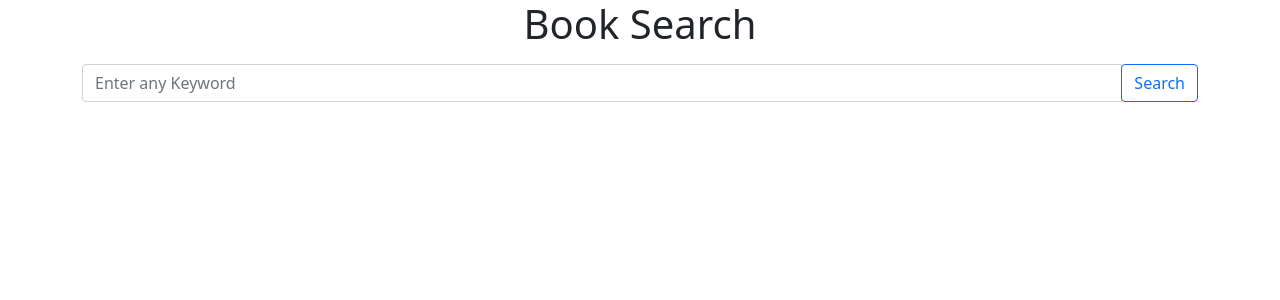
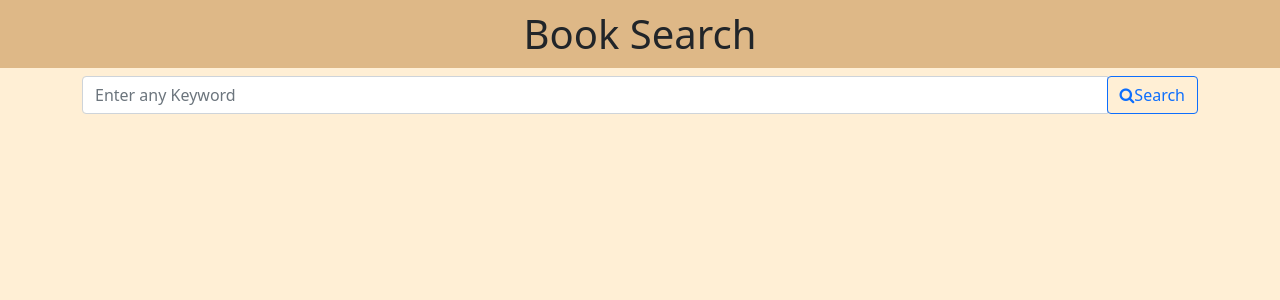
Before and after one commit to rntalele/book-search-application, a React (Create React App) app: page / in a window 1280 px wide. Shown: the top 300 px of the page. Built offline with nearby package versions, Linux system fonts and the light colour scheme.

Commit message:
Finished with the ui and functionality of book home page

```diff
--- a/src/App.css
+++ b/src/App.css
@@ -1,38 +1,3 @@
-.App {
-  text-align: center;
+.body{
+  background-color: red;
 }
-
-.App-logo {
-  height: 40vmin;
-  pointer-events: none;
-}
-
-@media (prefers-reduced-motion: no-preference) {
-  .App-logo {
-    animation: App-logo-spin infinite 20s linear;
-  }
-}
-
-.App-header {
-  background-color: #282c34;
-  min-height: 100vh;
-  display: flex;
-  flex-direction: column;
-  align-items: center;
-  justify-content: center;
-  font-size: calc(10px + 2vmin);
-  color: white;
-}
-
-.App-link {
-  color: #61dafb;
-}
-
-@keyframes App-logo-spin {
-  from {
-    transform: rotate(0deg);
-  }
-  to {
-    transform: rotate(360deg);
-  }
-}
--- a/src/App.js
+++ b/src/App.js
@@ -1,9 +1,11 @@
-import logo from './logo.svg';
+
 import './App.css';
 import BookHome from './components/BookHome';
+import Header from './components/Header';
 function App() {
   return (
     <>
+      <Header/>
       <BookHome/>
     </>
   );
--- a/src/components/BookHome.js
+++ b/src/components/BookHome.js
@@ -23,15 +23,11 @@ const BookHome = () => {
   return (
       <div className="container">
 
-            <div className="row mb-2">
-                <h1 className="text-center">Book Search</h1>
-            </div>
-
             <div className="row">
                 <div className="input-group mb-3">
                         <input type="text" className="form-control" placeholder="Enter any Keyword" onChange={(e)=>setBookKeyword(e.target.value)}/>
                         <div className="input-group-append">
-                            <button className="btn btn-outline-primary" type="button" onClick={(e)=>onButtonClick(e)}>Search</button>
+                            <button className="btn btn-outline-primary" type="button" onClick={(e)=>onButtonClick(e)}><i class="fa fa-search" aria-hidden="true"></i>Search</button>
                         </div>
                 </div>
             </div>
--- a/src/components/Card.js
+++ b/src/components/Card.js
@@ -6,7 +6,7 @@ import Star from './Star';
 
 const Card = ({book}) => {
   return (
-    <div className="col-lg-3 col-md-6 mb-4 mb-lg-0">
+    <div className="col-lg-3 col-md-6 mb-4 mb-lg-2 custom-card">
         <div className="card rounded shadow-sm border-0">
             <div className="card-body p-4">
               <div className="ratio ratio-1x1">
@@ -16,7 +16,7 @@ const Card = ({book}) => {
                   {book.volumeInfo.title}
               </ShowMoreText>
               <ShowMoreText lines={3} more="show more" less="show less" className="desc">
-                  {book.volumeInfo.description}
+                  {book.volumeInfo.description || "Description unavailable"}
               </ShowMoreText>
 
               <Star rating={book.volumeInfo.averageRating || 0} ratingCount={book.volumeInfo.ratingsCount || 0}/>
--- /dev/null
+++ b/src/components/Header.js
@@ -0,0 +1,9 @@
+import React from 'react';
+import '../css/header.css';
+const Header = () => {
+  return <div>
+      <h1 className="text-center">Book Search</h1>
+  </div>;
+};
+
+export default Header;
--- /dev/null
+++ b/src/css/header.css
@@ -0,0 +1,6 @@
+h1 {
+    background-color: burlywood;
+    font-size: larger;
+    padding: 10px;
+
+}
--- a/src/index.css
+++ b/src/index.css
@@ -5,6 +5,7 @@ body {
     sans-serif;
   -webkit-font-smoothing: antialiased;
   -moz-osx-font-smoothing: grayscale;
+  background-color: papayawhip !important;
 }
 
 code {
```
Also changed, not shown: src/css/card.css (line endings or trailing spaces).
